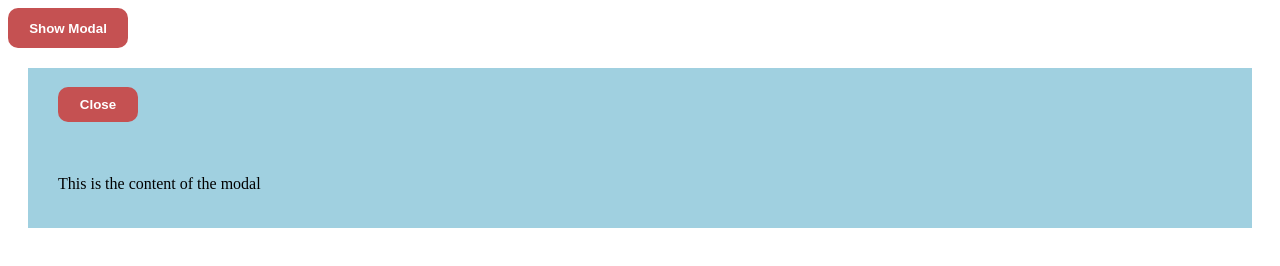
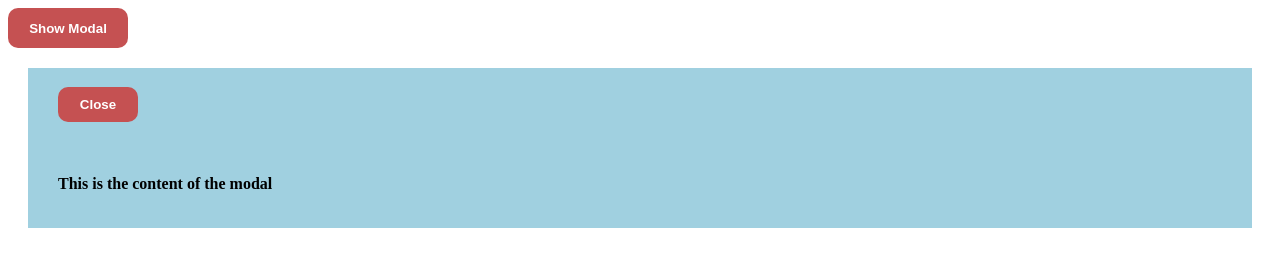
Before and after one commit to acciojob/react-composition-2-letsmailvjkumar, a React app: page / in a window 1280 px wide. Both pictures are taken after a click on the button "Show Modal". Built offline with nearby package versions, Linux system fonts and the light colour scheme.

Commit message:
last-submit

```diff
--- a/src/components/App.js
+++ b/src/components/App.js
@@ -10,7 +10,7 @@ function App() {
       {showModal && (
         <div className="model-overlay" onClick={() => setShowModal(false)}>
           <button className="model-close" onClick={() => setShowModal(false)}>Close</button>
-          <p className="model-p">This is the content of the modal</p>
+          <p className="model-p" onClick={() => setShowModal(false)}>This is the content of the modal</p>
         </div>
       )}
     </div>
--- a/src/styles/App.css
+++ b/src/styles/App.css
@@ -23,3 +23,6 @@ button{
     height: 35px;
     cursor: pointer;
 }
+.model-p{
+    font-weight: bold;
+}
```
